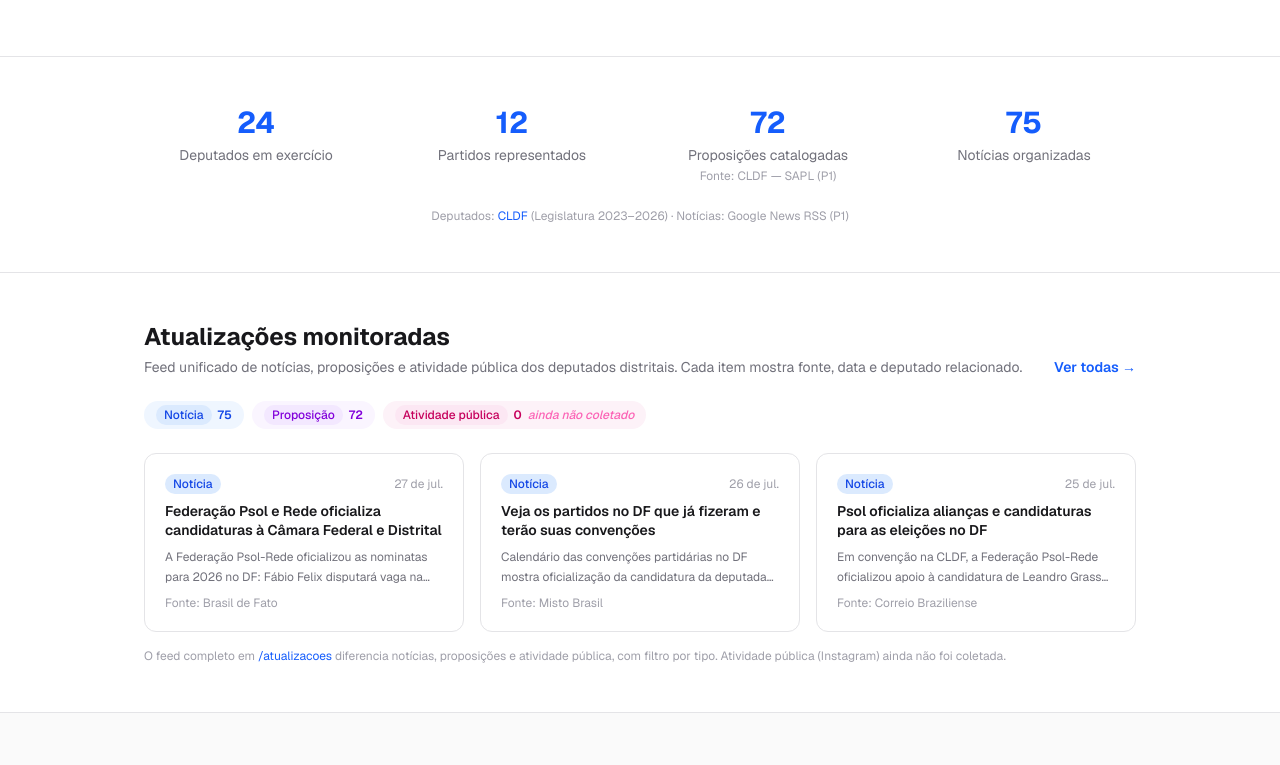
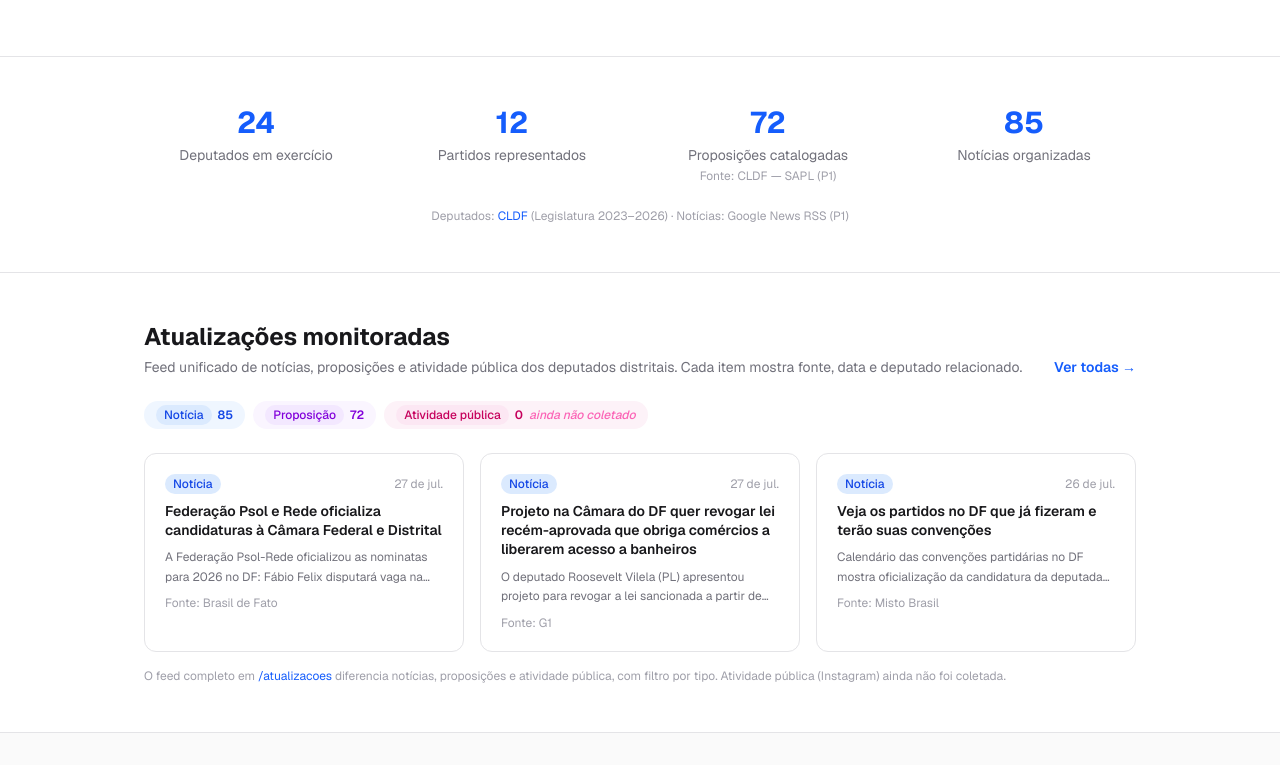
Before and after one commit to gustavomelofr/deputados-distritais-df-2026, a Next.js app: page / in a window 1280 px wide. Shown: the part 1270-2035 px from the top of the page. Built offline with nearby package versions, Linux system fonts and the light colour scheme.

Commit message:
feat(loop): atualização aprovada 2026-07-28T07-31-49-671Z (#122)
Co-authored-by: Agente Contínuo <agente@deputadosdistritais.dev>

```diff
--- a/src/data/noticias.ts
+++ b/src/data/noticias.ts
@@ -901,4 +901,124 @@ export const noticias: Noticia[] = [
     resumo: 'A decisão do ex-presidente Jair Bolsonaro (PL) de indicar Michelle Bolsonaro (PL) e a deputada federal Bia Kicis (PL-DF) para a disputa ao Senado pelo DF isolou politicamente o então governador Ibaneis Rocha (MDB), até então considerado aliado do grupo bolsonarista na capital federal; o escândalo do Banco Master, ligado à tentativa de compra do banco pelo BRB, foi fator determinante para o afastamento.',
     deputadosRelacionados: [],
   },
+  {
+    id: 'n76',
+    titulo: 'Câmara Legislativa aprova 189 proposições no primeiro semestre de 2026',
+    fonte: 'CLDF',
+    url: 'https://www.cl.df.gov.br/-/camara-legislativa-aprova-189-proposicoes-no-primeiro-semestre-de-2026',
+    data: '2026-07-06',
+    coletadaEm: '2026-07-28',
+    verificadaEm: '2026-07-28',
+    tipo: 'atividade_legislativa',
+    resumo: 'A CLDF aprovou 189 proposições entre fevereiro e junho de 2026, incluindo 89 projetos de lei, 72 decretos legislativos, 6 leis complementares, 4 resoluções e 1 proposta de emenda à Lei Orgânica; 127 matérias foram de autoria parlamentar, equivalente a cerca de dois terços do total apreciado em plenário.',
+    deputadosRelacionados: ['wellington-luiz'],
+  },
+  {
+    id: 'n77',
+    titulo: 'CLDF aprova proteção de consumidores contra protesto de dívidas de serviços essenciais',
+    fonte: 'CLDF',
+    url: 'https://www.cl.df.gov.br/-/cldf-aprova-protecao-de-consumidores-contra-protesto-de-dividas-de-servicos-essenciais',
+    data: '2026-06-30',
+    coletadaEm: '2026-07-28',
+    verificadaEm: '2026-07-28',
+    tipo: 'atividade_legislativa',
+    resumo: 'A CLDF aprovou em primeiro e segundo turnos o PL 2.375/2026, em substitutivo conjunto dos deputados Fábio Felix (PSOL), Pastor Daniel de Castro (PP), Iolando (MDB), Joaquim Roriz Neto (PL) e Eduardo Pedrosa (União), proibindo o protesto cartorário de débitos de serviços essenciais com menos de 90 dias de vencimento e inferiores a um salário mínimo, com proteção especial a consumidores vulneráveis.',
+    deputadosRelacionados: ['fabio-felix', 'pastor-daniel-de-castro', 'iolando', 'joaquim-roriz-neto', 'eduardo-pedrosa', 'chico-vigilante', 'martins-machado', 'wellington-luiz', 'jorge-vianna', 'jaqueline-silva'],
+  },
+  {
+    id: 'n78',
+    titulo: 'CLDF aprova projeto que institui política de acolhimento humanizado para população em situação de rua',
+    fonte: 'CLDF',
+    url: 'https://www.cl.df.gov.br/-/cldf-aprova-projeto-que-institui-pol%C3%ADtica-de-acolhimento-humanizado-para-popula%C3%A7%C3%A3o-em-situa%C3%A7%C3%A3o-de-rua',
+    data: '2026-06-30',
+    coletadaEm: '2026-07-28',
+    verificadaEm: '2026-07-28',
+    tipo: 'atividade_legislativa',
+    resumo: 'A CLDF aprovou em primeiro e segundo turnos, por 14 votos a 6, o PL 2.367/2026 do Poder Executivo, apensado ao PL 2.354/2026 de Eduardo Pedrosa (União), instituindo diretrizes de acolhimento humanizado à população em situação de rua; Thiago Manzoni (PL) foi relator na CCJ e o texto segue para sanção da governadora Celina Leão.',
+    deputadosRelacionados: ['thiago-manzoni', 'eduardo-pedrosa', 'pastor-daniel-de-castro', 'jorge-vianna', 'paula-belmonte', 'fabio-felix', 'gabriel-magno', 'dayse-amarilio', 'max-maciel'],
+  },
+  {
+    id: 'n79',
+    titulo: 'Projeto na Câmara do DF quer revogar lei recém-aprovada que obriga comércios a liberarem acesso a banheiros',
+    fonte: 'G1',
+    url: 'https://g1.globo.com/df/distrito-federal/noticia/2026/07/27/projeto-na-camara-do-df-quer-revogar-lei-recem-aprovada-que-obriga-comercios-a-liberarem-acesso-a-banheiros.ghtml',
+    data: '2026-07-27',
+    coletadaEm: '2026-07-28',
+    verificadaEm: '2026-07-28',
+    tipo: 'atividade_legislativa',
+    resumo: 'O deputado Roosevelt Vilela (PL) apresentou projeto para revogar a lei sancionada a partir de proposta de Chico Vigilante (PT) que obriga comércios a liberarem acesso a banheiros; a Fecomércio-DF ajuizou ADI no TJDFT alegando interferência no direito de propriedade, enquanto Chico Vigilante defende a medida como questão de dignidade humana.',
+    deputadosRelacionados: ['roosevelt-vilela', 'chico-vigilante'],
+  },
+  {
+    id: 'n80',
+    titulo: 'CLDF aprova projeto que prevê transporte público 24h no DF e ressarcimento de passagens',
+    fonte: 'G1',
+    url: 'https://g1.globo.com/df/distrito-federal/noticia/2026/05/19/cldf-aprova-projeto-que-preve-transporte-publico-24h-no-df-e-ressarcimento-de-passagens.ghtml',
+    data: '2026-05-19',
+    coletadaEm: '2026-07-28',
+    verificadaEm: '2026-07-28',
+    tipo: 'atividade_legislativa',
+    resumo: 'A CLDF aprovou projeto de autoria do deputado Max Maciel (PSOL), presidente da Comissão de Transporte e Mobilidade Urbana, que estabelece oferta de linhas 24 horas por dia em todas as regiões administrativas, ressarcimento do valor da passagem em caso de interrupção por falha da empresa e embarque sem pagamento quando não houver ponto de recarga em raio de 500 metros; o texto segue para sanção da governadora Celina Leão.',
+    deputadosRelacionados: ['max-maciel'],
+  },
+  {
+    id: 'n81',
+    titulo: 'Câmara Legislativa aprova LDO de 2027 e oposição aponta cortes em serviços públicos e impacto da crise do BRB',
+    fonte: 'Brasil de Fato',
+    url: 'https://www.brasildefato.com.br/2026/07/01/camara-legislativa-aprova-ldo-de-2027-e-oposicao-aponta-cortes-em-servicos-publicos-e-impacto-da-crise-do-brb/',
+    data: '2026-07-01',
+    coletadaEm: '2026-07-28',
+    verificadaEm: '2026-07-28',
+    tipo: 'atividade_legislativa',
+    resumo: 'A CLDF aprovou em segundo turno o PL 2.323/2026 (LDO 2027) por 14 votos a 7, com receita total prevista de R$ 74,97 bilhões; pela primeira vez a bancada do PT votou contra uma LDO, com Chico Vigilante, Ricardo Vale e Gabriel Magno criticando a incorporação do rombo do BRB e cortes em educação e saúde, e Dayse Amarilio (PSB) questionando as restrições fiscais.',
+    deputadosRelacionados: ['chico-vigilante', 'ricardo-vale', 'gabriel-magno', 'dayse-amarilio'],
+  },
+  {
+    id: 'n82',
+    titulo: 'CLDF amplia integração de câmeras particulares ao sistema de segurança pública',
+    fonte: 'Tribuna Livre Brasil',
+    url: 'https://tribunalivrebrasil.com.br/cldf-amplia-integracao-de-cameras-particulares-ao-sistema-de-seguranca-publica/',
+    data: '2026-07-03',
+    coletadaEm: '2026-07-28',
+    verificadaEm: '2026-07-28',
+    tipo: 'atividade_legislativa',
+    resumo: 'A CLDF aprovou o PL 2.366/2026, de autoria do deputado Wellington Luiz (MDB), que regulamenta a integração de sistemas de videomonitoramento de terceiros aos órgãos de segurança pública do DF, permitindo o compartilhamento de imagens de condomínios e comércios com a SSP e a instalação de infraestrutura privada de monitoramento em áreas públicas sem custo para os cofres públicos.',
+    deputadosRelacionados: ['wellington-luiz'],
+  },
+  {
+    id: 'n83',
+    titulo: 'Nova lei desburocratiza logística rural e fortalece escoamento da produção no Distrito Federal',
+    fonte: 'CLDF',
+    url: 'https://www.cl.df.gov.br/-/nova-lei-desburocratiza-logistica-rural-e-fortalece-escoamento-da-producao-no-distrito-federal',
+    data: '2026-07-22',
+    coletadaEm: '2026-07-28',
+    verificadaEm: '2026-07-28',
+    tipo: 'atividade_legislativa',
+    resumo: 'Entrou em vigor a Lei Distrital nº 7.901/2026, de autoria do deputado Roosevelt Vilela (PL), que altera a Lei nº 6.744/2020 para incluir a organização logística do transporte e o armazenamento de carga na macrozona rural no rol de projetos arquitetônicos específicos, dispensando o Estudo de Impacto de Vizinhança oneroso para empreendimentos rurais; a norma foi sancionada pela governadora Celina Leão e publicada em 3 de junho de 2026.',
+    deputadosRelacionados: ['roosevelt-vilela'],
+  },
+  {
+    id: 'n84',
+    titulo: 'Agir-DF oficializa Elisson Ferreira ao GDF e Tiago Tarsis ao Senado',
+    fonte: 'GPS Brasília',
+    url: 'https://gpsbrasilia.com.br/agir-df-oficializa-elisson-ferreira-tarsis/',
+    data: '2026-07-20',
+    coletadaEm: '2026-07-28',
+    verificadaEm: '2026-07-28',
+    tipo: 'anuncio_partidario',
+    resumo: 'O Agir-DF oficializou em convenção em 20 de julho as candidaturas do empresário e jornalista Elisson Ferreira ao Governo do Distrito Federal e de Tiago Tarsis ao Senado, em chapa pura sem coligações anunciadas; o plano de governo reúne 36 eixos estratégicos em áreas como saúde, educação, segurança e mobilidade urbana.',
+    deputadosRelacionados: [],
+  },
+  {
+    id: 'n85',
+    titulo: 'Ricardo Cappelli será oficializado candidato ao governo do DF em convenção do PSB',
+    fonte: 'Brasil 247',
+    url: 'https://www.brasil247.com/brasilia/ricardo-cappelli-sera-oficializado-candidato-ao-governo-do-df-em-convencao-do-psb/',
+    data: '2026-07-23',
+    coletadaEm: '2026-07-28',
+    verificadaEm: '2026-07-28',
+    tipo: 'anuncio_partidario',
+    resumo: 'O PSB-DF realizará convenção em 3 de agosto, às 19h, no auditório da ADUnB, para oficializar a candidatura de Ricardo Cappelli ao governo do Distrito Federal e homologar candidatos ao Senado, à Câmara dos Deputados e à CLDF; a campanha prevê prioridades em saúde, educação, segurança, mobilidade e melhoria dos serviços públicos.',
+    deputadosRelacionados: [],
+  },
 ];
```
Also changed, not shown: 1 other file (tests, documents, lock files or other folders).
